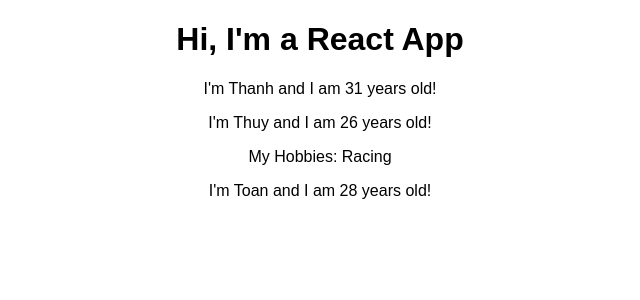
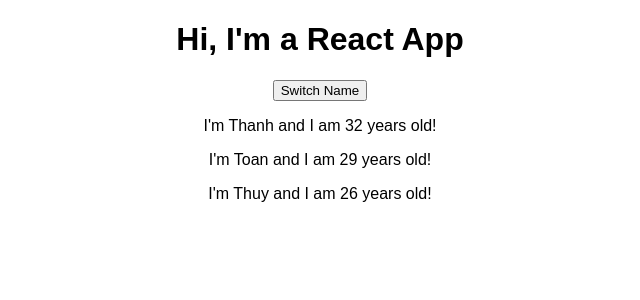
Before and after one commit to thanhpham091790/reactjs, a React (Create React App) app in the folder react-complete-guide/: page / in a window 1280 px wide. Shown: the top 300 px of the page, without its empty margins (320-960 px from the left). Built offline with nearby package versions, Linux system fonts and the light colour scheme.

Commit message:
Understanding and using state - whenever state changed, the component re-render

```diff
--- a/react-complete-guide/src/App.js
+++ b/react-complete-guide/src/App.js
@@ -3,13 +3,22 @@
 import Person from './Person/Person';
 
 class App extends Component {
+  state = {
+    persons: [
+      {name: "Thanh",age: 32},
+      {name: "Toan",age: 29},
+      {name: "Thuy",age: 26}
+    ]
+  };
+
   render() {
     return (
       <div className="App">
         <h1>Hi, I'm a React App</h1>
-        <Person name="Thanh" age="31" />
-        <Person name="Thuy" age="26">My Hobbies: Racing</Person>
-        <Person name="Toan" age="28" />
+        <button>Switch Name</button>
+        <Person name={this.state.persons[0].name} age={this.state.persons[0].age} />
+        <Person name={this.state.persons[1].name} age={this.state.persons[1].age} />
+        <Person name={this.state.persons[2].name} age={this.state.persons[2].age} />
       </div>
     );
     // return React.createElement('div',{className:'App'}, React.createElement('h1',null, 'My name is Thanh Pham !'));
```
